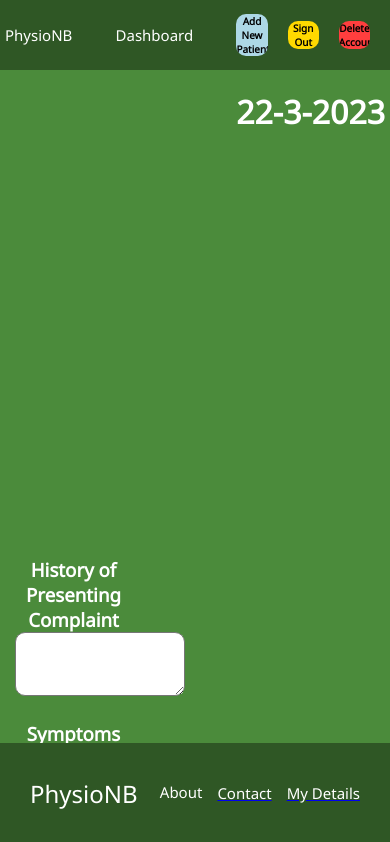
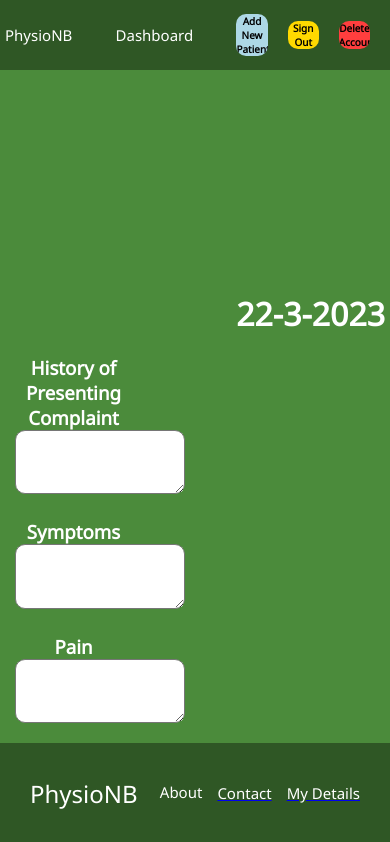
Before and after one commit to dinnf/PhysioNBDeployment, a React (Create React App) app in the folder client/: page /create in a window 390 px wide. Shown: the top 842 px of the page. Built offline with nearby package versions, Linux system fonts and the light colour scheme; no server answers; the HTML template or start-up script is replaced by a standard one.

Commit message:
create note css for mobile changed

```diff
--- a/client/src/components/CreateNote/CreateNote.css
+++ b/client/src/components/CreateNote/CreateNote.css
@@ -125,6 +125,10 @@
     padding-left: 100px;
   }
   @media only screen and (max-width: 600px)  {
+    .FormContent {
+      justify-content: center;
+      align-items: center;
+    }
     .BigContainer {
       display: block;
       margin: auto;
@@ -139,4 +143,7 @@
    .LeftColumn, .RightColumn {
     text-align: center;
    }
+   .assessmentHead {
+    text-align: center;
+   }
   }
--- a/client/src/components/Home/Home.css
+++ b/client/src/components/Home/Home.css
@@ -134,7 +134,7 @@
     }
     .tdd {
         display: block;
-        width: 80%;
+        width: 100%;
     }
     .tdd:first-child {
         text-align: center;
```
